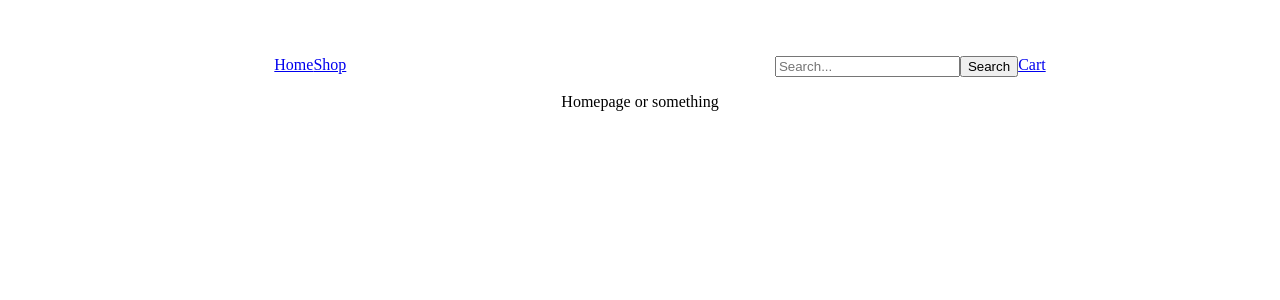
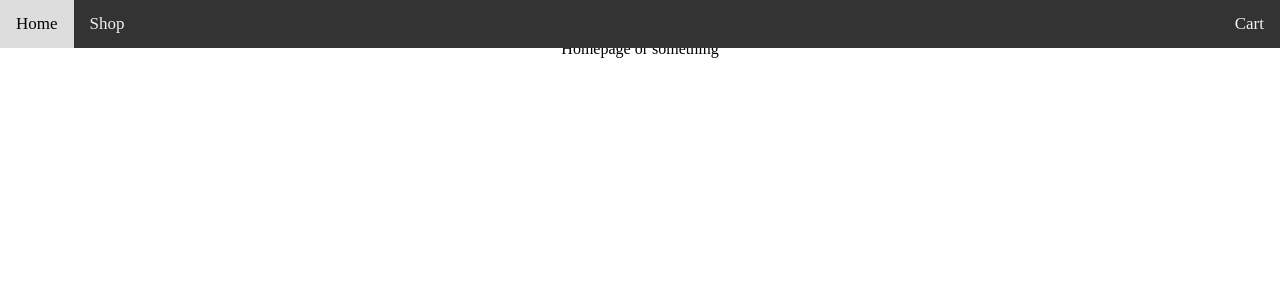
Before and after one commit to MohamedOsoble/shopping-cart, a React (Vite) app: page / in a window 1280 px wide. Shown: the top 300 px of the page. Built offline with nearby package versions, Linux system fonts and the light colour scheme.

Commit message:
fix: navbar styling

```diff
--- a/src/components/navbar/navbar.jsx
+++ b/src/components/navbar/navbar.jsx
@@ -5,31 +5,15 @@ import styles from "./navbar.module.css";
 const Navbar = () => {
   return (
     <nav className={styles.navbar}>
-      <div className={styles.section}>
-        <ul className={styles.list}>
-          <li className={styles.item}>
-            <Link to="/">Home</Link>
-          </li>
-          <li className={styles.item}>
-            <Link to="shop">Shop</Link>
-          </li>
-        </ul>
-      </div>
-      <div className="navbar-right">
-        <ul className={styles.list}>
-          <li className={styles.item}>
-            <div className={styles.section}>
-              <input type="text" placeholder="Search..."></input>
-              <button type="submit" className={styles.button}>
-                Search
-              </button>
-            </div>
-          </li>
-          <li className={styles.item}>
-            <Link to="cart">Cart</Link>
-          </li>
-        </ul>
-      </div>
+      <Link className={styles.link} to="/">
+        Home
+      </Link>
+      <Link className={styles.link} to="shop">
+        Shop
+      </Link>
+      <Link className={styles.link} to="cart">
+        Cart
+      </Link>
     </nav>
   );
 };
--- a/src/components/navbar/navbar.module.css
+++ b/src/components/navbar/navbar.module.css
@@ -1,19 +1,26 @@
 .navbar {
-    display: flex;
-    flex-direction: row;
-    justify-content: space-around;
+  background-color: #333;
+  overflow: hidden;
+  position: absolute;
+  top: 0;
+  left: 0;
+  width: 100vw;
 }
 
-.list {
-    display: flex;
-    flex-direction: row;
+.link {
+  float: left;
+  color: #f2f2f2;
+  text-align: center;
+  padding: 14px 16px;
+  text-decoration: none;
+  font-size: 17px;
 }
 
-.item{
-    list-style-type: none;
+.link:hover {
+  background-color: #ddd;
+  color: black;
 }
 
-.section {
-    display: flex;
-    flex-direction: row;
+.link:last-child{
+    float: right;
 }
```
